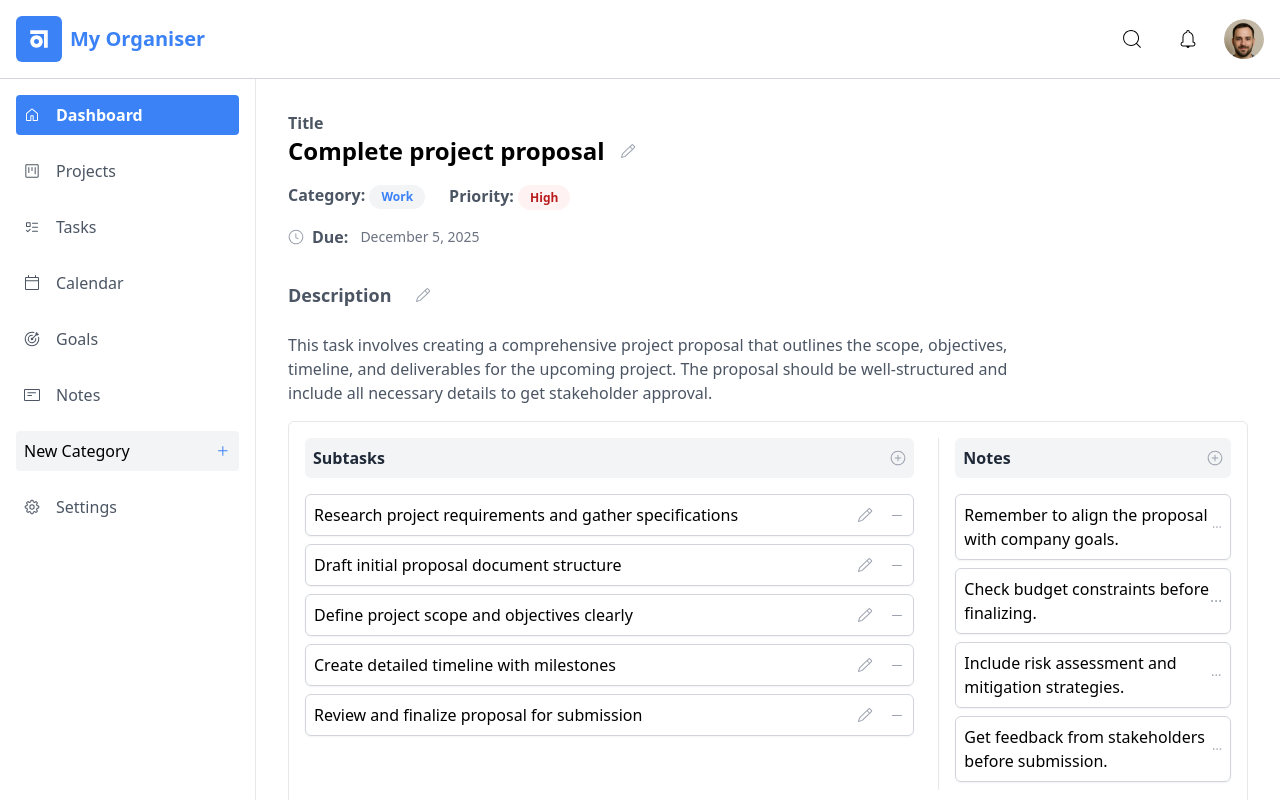
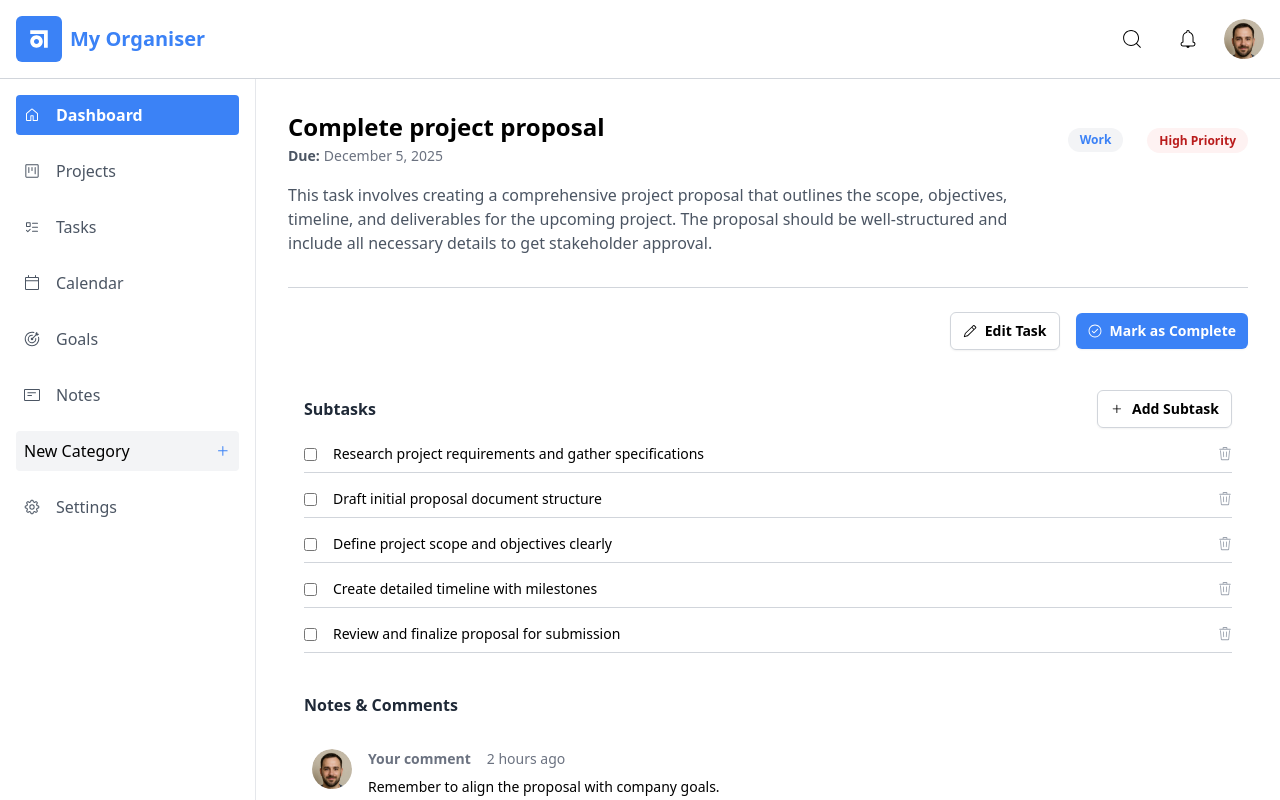
Before and after one commit to Ekpenga9000/personal-organiser, a React (Vite) app: page /tasks/task-001 in a window 1280 px wide. Shown: the top 800 px of the page. Built offline with nearby package versions, Linux system fonts and the light colour scheme.

Commit message:
Redesign TaskDetails component.

```diff
--- a/src/components/SubTaskItem.tsx
+++ b/src/components/SubTaskItem.tsx
@@ -1,21 +1,20 @@
-import { GoPencil, GoDash } from "react-icons/go";
+import { GoTrash } from "react-icons/go";
 
 interface SubTaskItemProps {
   text: string;
 }
 const SubTaskItem = ({ text }: SubTaskItemProps) => {
   return (
-    <div className="border border-gray-300 p-2 mb-2 shadow-sm rounded-md hover:bg-gray-50 flex justify-between items-center">
-      <span>{text}</span>
-      <ul className="flex gap-4">
-        <li>
-          <GoPencil className="text-gray-400 cursor-pointer hover:text-gray-600 float-right" />
-        </li>
-        <li>
-          <GoDash className="text-gray-400 cursor-pointer hover:text-gray-600 float-right" />
-        </li>
-      </ul>
-    </div>
+    <ul className="border-b border-gray-300 pb-2 mb-4 hover:bg-gray-50 flex justify-between items-center text-sm">
+      <li className="flex items-center gap-4">
+        <input type="checkbox" className="" />
+        <span className="cursor-pointer">{text}</span>
+      </li>
+
+      <li>
+        <GoTrash className="text-gray-400 cursor-pointer hover:text-gray-600 float-right" />
+      </li>
+    </ul>
   );
 };
 
--- a/src/components/SubTasks.tsx
+++ b/src/components/SubTasks.tsx
@@ -1,4 +1,4 @@
-import { GoPlusCircle } from "react-icons/go";
+import { GoPlus } from "react-icons/go";
 import SubTaskItem from "./SubTaskItem";
 
 interface Subtask {
@@ -12,10 +12,13 @@ interface SubTasksProps {
 
 const SubTasks = ({ subtasks }: SubTasksProps) => {
   return (
-    <aside className="col-span-2">
-      <div className="mb-4 flex items-center gap-2 justify-between bg-gray-100 p-2 rounded-md">
+    <aside className="mb-10">
+      <div className="mb-4 flex items-center justify-between">
         <h3 className="font-semibold text-gray-800">Subtasks</h3>
-        <GoPlusCircle className="text-gray-400 cursor-pointer hover:text-gray-600" />
+        <button className="button-secondary text-sm">
+          <GoPlus />
+          <span className="font-semibold">Add Subtask</span>
+        </button>
       </div>
 
       <ul className="list-inside">
--- a/src/components/TaskDescription.tsx
+++ b/src/components/TaskDescription.tsx
@@ -1,7 +1,7 @@
-import { GoPlusCircle, GoPencil } from "react-icons/go";
 import TaskDetailsData from "../DB/tasks/taskDetails.json";
 import SubTasks from "./SubTasks";
 import TaskNotes from "./TaskNotes";
+import { GoIssueClosed, GoPencil } from "react-icons/go";
 
 interface TaskDescriptionProps {
   id: string;
@@ -12,33 +12,33 @@ const TaskDescription = ({ id }: TaskDescriptionProps) => {
   const { description } = task || { description: "No description available." };
   const { subtasks } = task || { subtasks: [] };
   return (
-    <>
-      <div className="flex items-center mb-6 gap-6">
-        <h2 className="font-semibold text-lg text-gray-600">Description</h2>
-        <ul className="flex items-center gap-6">
-          {typeof description === "string" || description?.text === "" ? (
-            <li>
-              <GoPlusCircle className="text-gray-400 cursor-pointer hover:text-gray-600" />
-            </li>
-          ) : (
-            <li>
-              <GoPencil className="text-gray-400 cursor-pointer hover:text-gray-600" />
-            </li>
-          )}
-        </ul>
+    <section>
+      <div className="flex border-b border-gray-300 pb-4 mb-6">
+        <p className="text-gray-600 mb-4 w-3/4">
+          {typeof description === "string"
+            ? description
+            : description?.text || "No description available."}
+        </p>
       </div>
-
-      <p className="text-gray-600 mb-4 w-3/4">
-        {typeof description === "string"
-          ? description
-          : description?.text || "No description available."}
-      </p>
-
-      <section className="border p-4 rounded-md grid grid-cols-3 gap-6 items-start">
+      <ul className="flex items-center justify-end gap-4 text-sm mb-6">
+        <li>
+          <button className="button-secondary">
+            <GoPencil />
+            <span className="font-semibold">Edit Task</span>
+          </button>
+        </li>
+        <li>
+          <button className="button-primary">
+            <GoIssueClosed />{" "}
+            <span className="font-semibold">Mark as Complete</span>
+          </button>
+        </li>
+      </ul>
+      <section className="p-4 rounded-md  items-start">
         <SubTasks subtasks={subtasks} />
         <TaskNotes id={id} />
       </section>
-    </>
+    </section>
   );
 };
 
--- a/src/components/TaskDetailsHead.tsx
+++ b/src/components/TaskDetailsHead.tsx
@@ -1,4 +1,3 @@
-import { GoPencil, GoClock } from "react-icons/go";
 import TaskPriorityPill from "./TaskPriorityPill";
 import TaskCategoryPill from "./TaskCategoryPill";
 import TaskData from "../DB/tasks/tasks.json";
@@ -11,39 +10,27 @@ interface TaskDetailsHeadProps {
 const TaskDetailsHead = ({ id }: TaskDetailsHeadProps) => {
   const task = TaskData.find((task) => task.id === id);
 
+  const priority = task ? (task.priority as string) : "Low";
   //Create function that converts 2025-12-15 format to December 15, 2025
 
   return (
     <>
-      <span className="font-semibold text-gray-600">Title</span>
-      <div className="mb-8">
-        <ul>
-          <li className="flex items-center gap-4 mb-4">
+      <div className="mb-4">
+        <ul className="flex items-center justify-between">
+          <li className="">
             <h1 className="text-2xl font-bold">{task?.title}</h1>
-            <GoPencil className="text-gray-400 cursor-pointer hover:text-gray-600" />
+            <span className="text-gray-500 text-sm font-medium">
+              <strong className="text-gray-600 mr-1">Due:</strong>
+              {task ? formatDate(task.dueDate) : "No due date set"}
+            </span>
           </li>
           <li className="flex items-center gap-4">
             <span>
-              <strong className="text-gray-600">Category:</strong>{" "}
               <TaskCategoryPill category={task?.category ?? ""} />
             </span>
 
             <span>
-              <strong className="text-gray-600">Priority:</strong>{" "}
-              <TaskPriorityPill
-                priority={
-                  (task?.priority as "High" | "Medium" | "Low") ?? "Low"
-                }
-              />
-            </span>
-          </li>
-          <li className="flex items-center gap-2 mt-4">
-            <span className="flex items-center gap-2">
-              <GoClock className="text-gray-400" />
-              <strong className="text-gray-600 mr-1">Due:</strong>
-            </span>
-            <span className="text-gray-500 text-sm font-medium">
-              {task ? formatDate(task.dueDate) : "No due date set"}
+              <TaskPriorityPill priority={priority + " Priority"} />
             </span>
           </li>
         </ul>
--- a/src/components/TaskNote.tsx
+++ b/src/components/TaskNote.tsx
@@ -1,4 +1,4 @@
-import { GoKebabHorizontal } from "react-icons/go";
+import profilePic from "../assets/images/profile_picture_man.webp";
 
 interface TaskNoteProps {
   note: string;
@@ -6,9 +6,21 @@ interface TaskNoteProps {
 
 const TaskNote = ({ note }: TaskNoteProps) => {
   return (
-    <div className="border border-gray-300 p-2 mb-2 shadow-sm rounded-md hover:bg-gray-50 flex justify-between items-center">
-      <span className="cursor-pointer">{note}</span>
-      <GoKebabHorizontal className="text-gray-400 cursor-pointer hover:text-gray-600" />
+    <div className="flex items-start gap-4 text-sm mb-4 p-2">
+      <div className="w-10 h-10 rounded-full overflow-hidden cursor-pointer">
+        <img
+          src={profilePic}
+          alt="Profile"
+          className="object-cover rounded-full"
+        />
+      </div>
+      <div>
+        <ul className="flex gap-4 text-gray-500 mb-2">
+          <li className="font-semibold">Your comment</li>
+          <li className="font-light">2 hours ago</li>
+        </ul>
+        <span className="cursor-pointer">{note}</span>
+      </div>
     </div>
   );
 };
--- a/src/components/TaskNotes.tsx
+++ b/src/components/TaskNotes.tsx
@@ -9,11 +9,10 @@ const TaskNotes = ({ id }: TaskNotesProps) => {
   const noteData = TaskNotesData.filter((note) => note.taskId === id);
   const { notes } = noteData[0] || { notes: [] };
   return (
-    <aside className="col-span-1 border-l pl-4">
-      <div className="mb-4 flex items-center gap-2 justify-between bg-gray-100 p-2 rounded-md">
-        <h3 className="font-semibold text-gray-800">Notes</h3>
-        <GoPlusCircle className="text-gray-400 cursor-pointer hover:text-gray-600" />
-      </div>
+    <section className="">
+      <div className="border-b border-gray-300">
+        <h3 className="font-semibold text-gray-800 mb-6">Notes & Comments</h3>
+
         <ul className="">
           {notes?.map((individualNote) => (
             <li key={individualNote.id} className="">
@@ -21,7 +20,18 @@ const TaskNotes = ({ id }: TaskNotesProps) => {
             </li>
           ))}
         </ul>
-    </aside>
+      </div>
+      <div className="mt-4 flex flex-col items-end gap-2">
+        <textarea
+          name=""
+          id=""
+          className="border w-full rounded-md p-2 border-gray-300 shadow-sm focus:outline-none focus:ring-2 focus:ring-blue-500 focus:border-transparent resize-none"
+          placeholder="Add a comment..."></textarea>
+        <button className="button-primary text-sm font-semibold">
+          Post Comment
+        </button>
+      </div>
+    </section>
   );
 };
 
--- a/src/components/TaskPriorityPill.tsx
+++ b/src/components/TaskPriorityPill.tsx
@@ -1,14 +1,13 @@
 interface TaskPriorityPillProps {
-  priority: "High" | "Medium" | "Low";
+  priority: string;
 }
 
 const TaskPriorityPill = ({ priority }: TaskPriorityPillProps) => {
-  const colorClass =
-    priority === "High"
-      ? "bg-red-50 text-red-700"
-      : priority === "Medium"
-      ? "bg-yellow-50 text-yellow-700"
-      : "bg-blue-50 text-blue-700";
+  const colorClass = priority.includes("High")
+    ? "bg-red-50 text-red-700"
+    : priority.includes("Medium")
+    ? "bg-yellow-50 text-yellow-700"
+    : "bg-blue-50 text-blue-700";
   return (
     <span
       className={`${colorClass} text-xs font-semibold px-3 py-1 rounded-full`}>
--- a/src/components/Tasks.tsx
+++ b/src/components/Tasks.tsx
@@ -1,5 +1,5 @@
 import { useState } from "react";
-import { GoPlusCircle } from "react-icons/go";
+import { GoPlus } from "react-icons/go";
 import TaskTable from "./TaskTable";
 import CreateTaskModal from "./CreateTaskModal";
 import ModalWrapper from "./ModalWrapper";
@@ -22,18 +22,22 @@ const Tasks = () => {
 
   return (
     <section>
+      <div className="flex flex-col md:flex-row md:justify-between md:items-start mb-6">
+        <div>
           <h2 className="text-3xl font-bold mb-4">Task Manager</h2>
           <p className="text-gray-500 mb-4">
-        Organize your daily tasks by category, priority, and deadline to stay on
-        track.
+            Organize your daily tasks by category, priority, and deadline to
+            stay on track.
           </p>
+        </div>
 
         <button
           onClick={toggleModal}
           className="flex items-center gap-2 bg-blue-500 text-white px-4 py-2 rounded-lg hover:bg-blue-600 mb-6">
-        <GoPlusCircle />
+          <GoPlus />
           Add New Task
         </button>
+      </div>
 
       <TaskTable tasks={taskData as TaskItemProps[]} />
       {isModalOpen && (
--- a/src/index.css
+++ b/src/index.css
@@ -22,3 +22,11 @@
 .task-catergory-item--active {
   @apply task-catergory-item bg-white hover:bg-white shadow-sm;
 }
+
+.button-secondary {
+  @apply flex items-center gap-2 border border-gray-300 px-3 py-2 rounded-md hover:bg-gray-100 hover:ease-in-out hover:duration-200 shadow-sm;
+}
+
+.button-primary {
+  @apply flex items-center gap-2 text-white bg-blue-500 px-3 py-2 rounded-md hover:bg-blue-600 hover:ease-in-out hover:duration-200 shadow-sm;
+}
```
Lines whose indentation alone changed are shown as unchanged.
